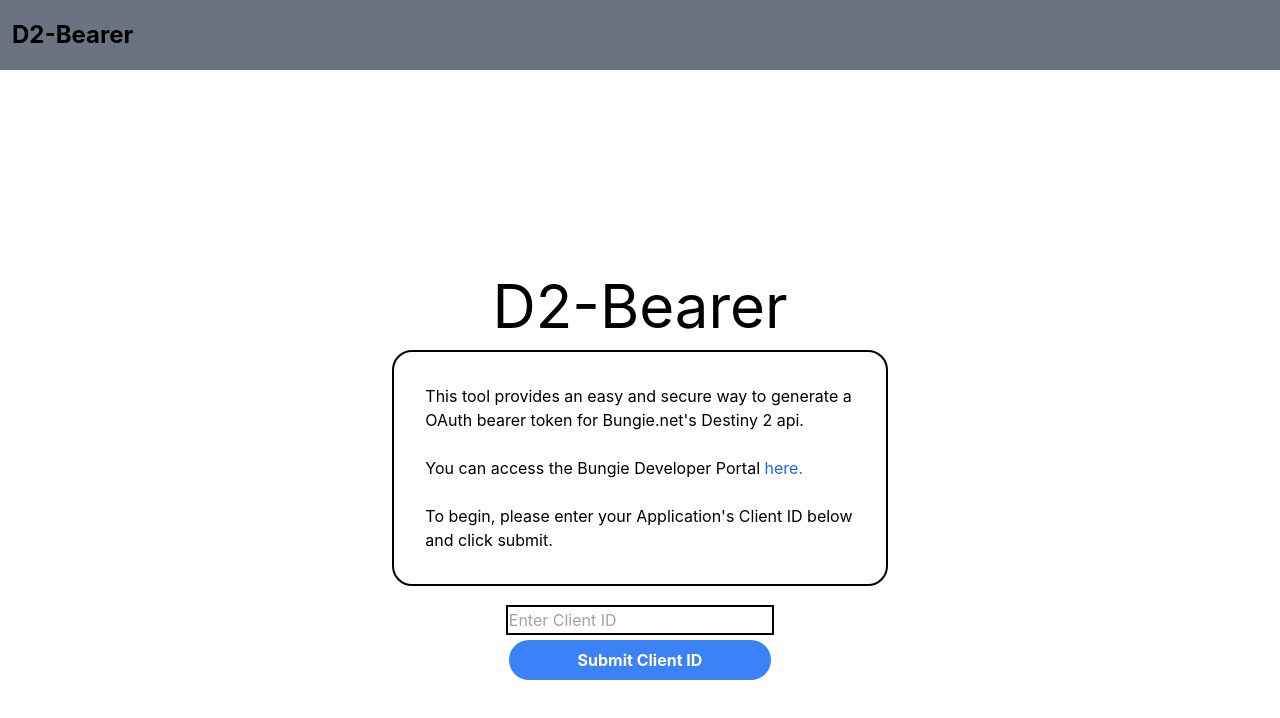
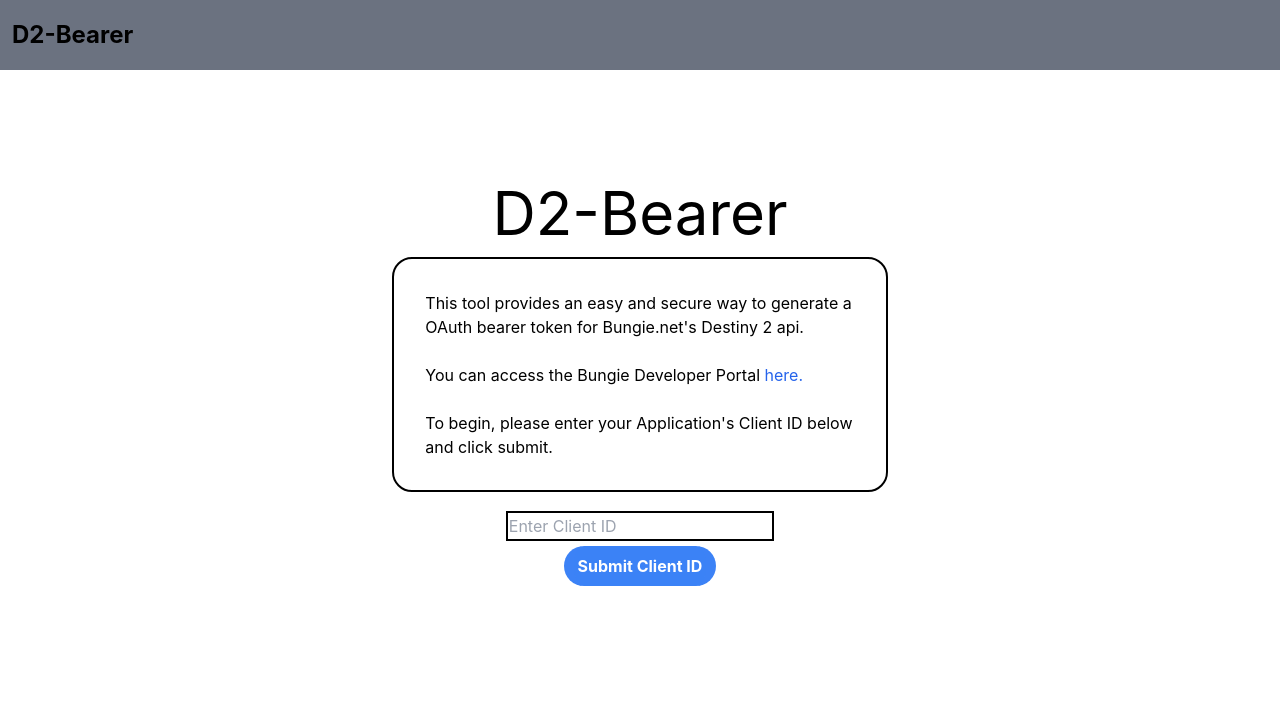
Before and after one commit to tlstommy/d2bearer, a React (Create React App) app: page / in a window 1280 px wide. Shown: the top 718 px of the page. Built offline with nearby package versions, Linux system fonts and the light colour scheme.

Commit message:
added hover css

```diff
--- a/src/components/Container.js
+++ b/src/components/Container.js
@@ -249,8 +249,7 @@
     <div>
       <Navbar/>
 
-      <main className="place-items-center flex h-screen ">
-        <div></div>
+      <main className="place-items-center flex">
         <div className="m-auto">
           <div className="title text-center">
               <h1 className="text-6xl font-normal">
@@ -261,7 +260,7 @@
             <div className="flex flex-col space-y-4">
               <div className="flex flex-col items-center space-y-2">
                 <TextBox textboxText={textboxText} />
-                {showInputBool && <input className="textInputBox " type={inputType} id="textInput" name="textInput" value={inputData} placeholder={InputDataPlaceholder} onChange={event=>updateInputData(event.target.value)}></input>}
+                {showInputBool && <input className="textInputBox" type={inputType} id="textInput" name="textInput" value={inputData} placeholder={InputDataPlaceholder} onChange={event=>updateInputData(event.target.value)}></input>}
                 <Button buttonText={buttonText}/>
               </div>
             </div>
--- a/src/index.css
+++ b/src/index.css
@@ -57,7 +57,19 @@
 
 button{
   margin-top: 1rem;
-  width: 50%;
+  width: max-content;
+  border-left: 10px solid #3c82f6;
+  border-right: 10px solid #3c82f6;
+}
+
+button:hover{
+  border-left: 10px solid #1c4ed8;
+  border-right: 10px solid #1c4ed8;
+}
+
+.title{
+  margin-top: 20%;
+
 }
 
 .scrollbar-hide::-webkit-scrollbar {
```
